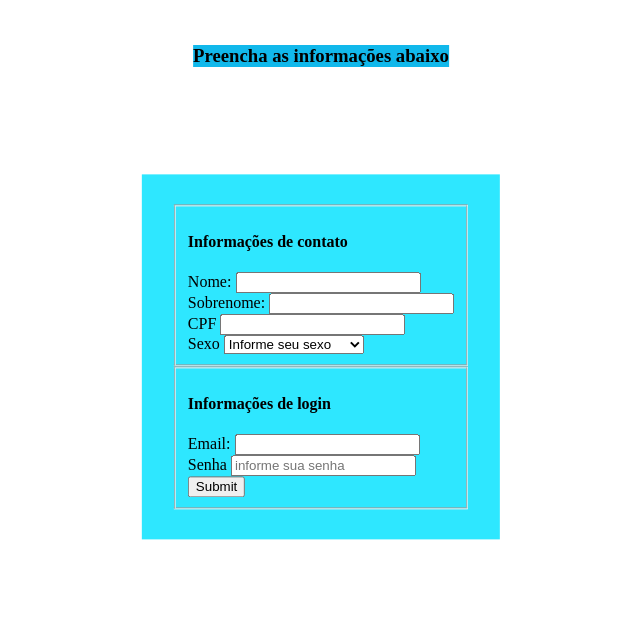
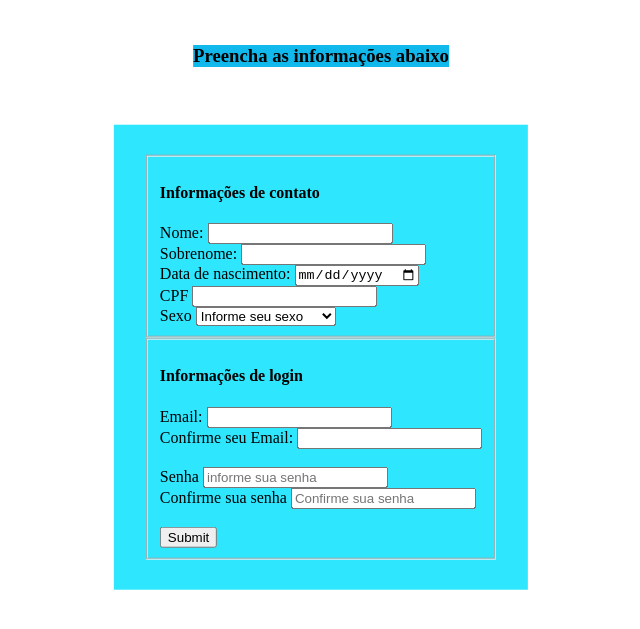
Before and after one commit to Guilhermehstrabello/First-Formulary, a plain HTML site: page index.html in a window 1280 px wide. Shown: the part 43-672 px from the top of the page, without its empty margins (319-959 px from the left). Drawn offline with Linux system fonts and the light colour scheme.

Commit message:
Mais informações adicionadas

```diff
--- a/index.html
+++ b/index.html
@@ -27,8 +27,13 @@
             </div>
 
             <div>
+                <label>Data de nascimento:</label>
+                <input type="date" name="Data de nascimento" id="Data de nascimento">
+            </div>
+
+            <div>
                 <label>CPF</label>
-                <input type="text" name="CPF" id="CPF">
+                <input type="text" name="CPF" id="CPF" maxlength="11">
             </div>
 
             <div>
@@ -50,9 +55,18 @@
             </div>
 
             <div>
+                <label>Confirme seu Email:</label>
+                <input type="email" name="Confirme seu Email" id="Confirme seu Email" required>
+            </div><br>
+
+            <div>
                 <label>Senha</label>
                 <input type="password" name="senha" id="senha" placeholder="informe sua senha" minlength="8"><br>
             </div>
+            <div>
+                <label>Confirme sua senha</label>
+                <input type="password" name="Confirme sua senha" id="Confirme sua senha" placeholder="Confirme sua senha" minlength="8"><br>
+            </div><br>
             <div>
                 <input type="submit" name="Enviar" id="Enviar">
             </div>
--- a/main.css
+++ b/main.css
@@ -2,7 +2,7 @@
 form {
   background-color: rgb(46, 231, 255);
   padding: 30px;
-  max-width: 400px;
+  max-width: 800px;
   position: absolute;
   top: 50%;
   left: 50%;
```
